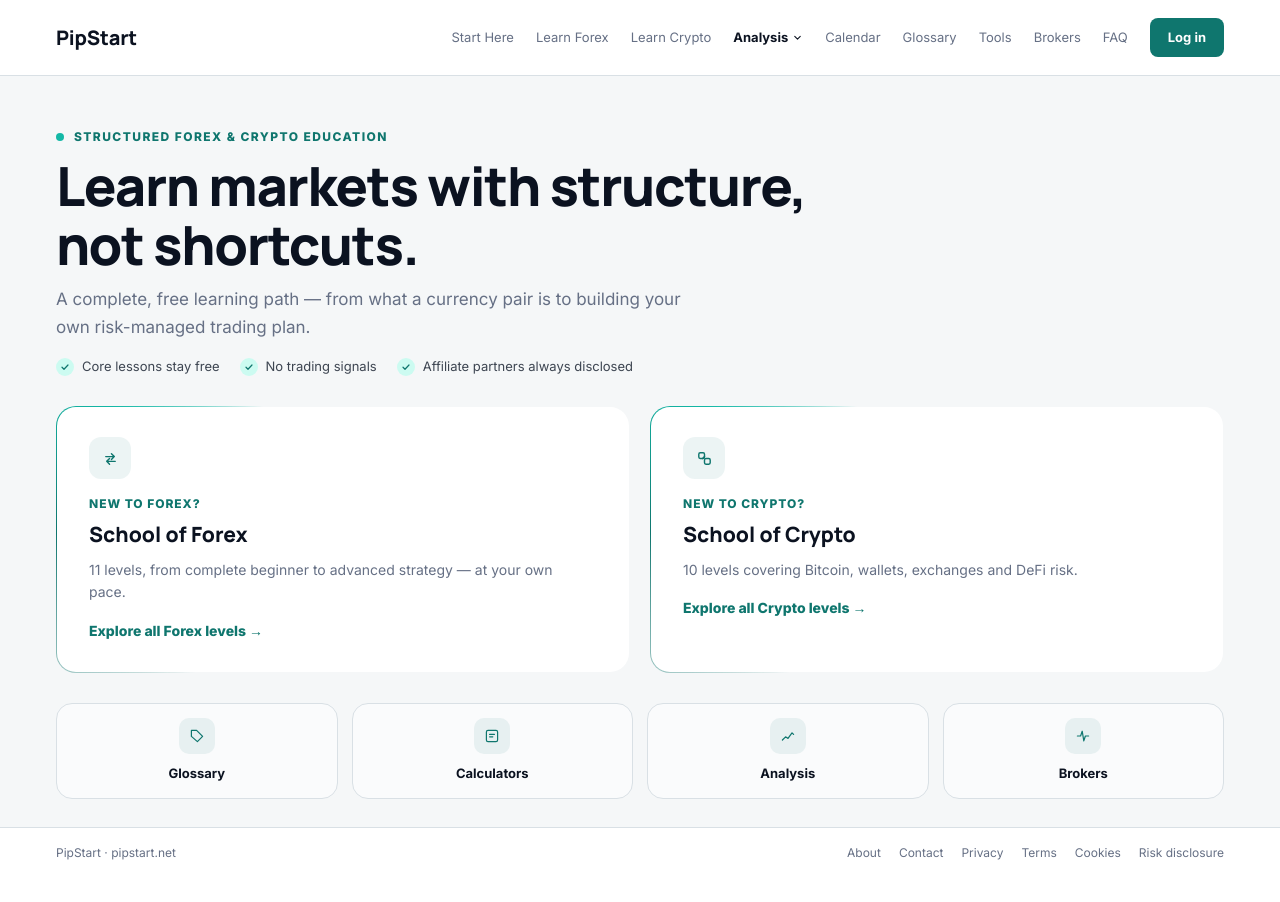
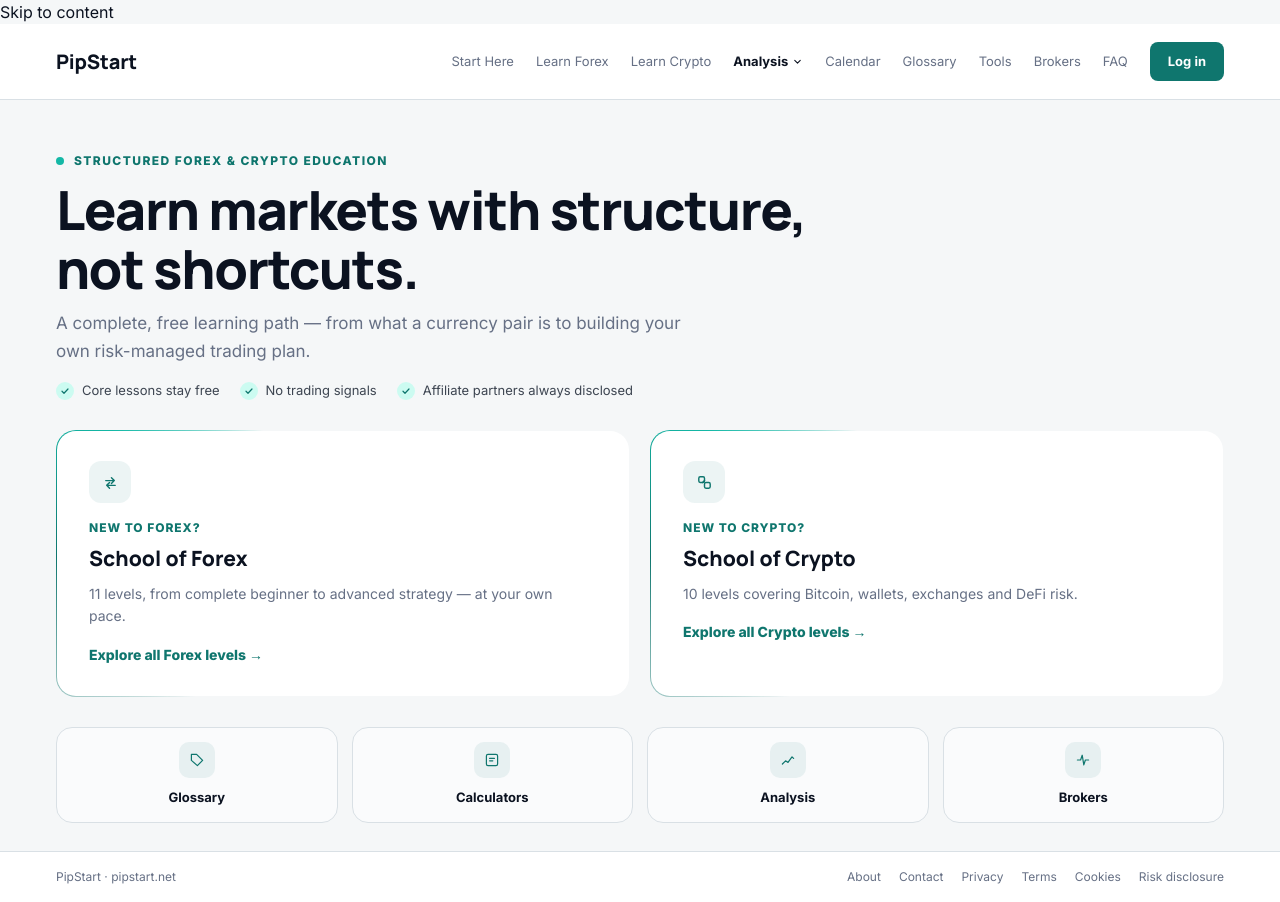
Before and after one commit to edwin343478/pipstart-platform, a Next.js app in the folder apps/pipstart/: page / in a window 1280 px wide. Before the commit the page ends 878 px from the top, so only its background shows below. Built offline with nearby package versions, Linux system fonts and the light colour scheme; no server answers.

Commit message:
Add keyboard skip links to PipStart home and lessons

```diff
--- a/apps/pipstart/src/app/globals.css
+++ b/apps/pipstart/src/app/globals.css
@@ -69,6 +69,33 @@ body {
   white-space: nowrap;
 }
 
+.pipstart-skip-link:not(:focus) {
+  position: absolute;
+  width: 1px;
+  height: 1px;
+  overflow: hidden;
+  clip-path: inset(50%);
+  white-space: nowrap;
+}
+
+.pipstart-skip-link:focus {
+  position: fixed;
+  z-index: 100;
+  inset-block-start: max(0.75rem, env(safe-area-inset-top));
+  inset-inline-start: 0.75rem;
+  padding: 0.75rem 1rem;
+  border-radius: 0.5rem;
+  background: var(--brand-primary);
+  color: #fff;
+  outline: 3px solid #fff;
+  box-shadow: 0 0 0 6px var(--brand-primary);
+  text-decoration: underline;
+}
+
+#pipstart-skip-heading[tabindex="-1"] {
+  scroll-margin-block-start: 1rem;
+}
+
 @media (max-width: 767px) {
   :root {
     --mobile-tab-height: calc(64px + env(safe-area-inset-bottom));
--- a/apps/pipstart/src/app/page.tsx
+++ b/apps/pipstart/src/app/page.tsx
@@ -79,6 +79,9 @@ const heroTrustPoints = [
 export default function Home() {
   return (
     <main className={styles.page}>
+      <a className="pipstart-skip-link" href="#pipstart-skip-heading">
+        Skip to content
+      </a>
       <header className={styles.header}>
         <Link className={styles.brand} href="/" aria-label="PipStart home">
           PipStart
@@ -100,7 +103,9 @@ export default function Home() {
           <span className={styles.eyebrowDot} aria-hidden="true" />
           <p>Structured Forex &amp; crypto education</p>
         </div>
-        <h1>Learn markets with structure, not shortcuts.</h1>
+        <h1 id="pipstart-skip-heading" tabIndex={-1}>
+          Learn markets with structure, not shortcuts.
+        </h1>
         <div className={styles.heroDescription}>
           A complete, free learning path — from what a currency pair is to
           building your own risk-managed trading plan.
--- a/apps/pipstart/src/components/SteppedLessonArticle.tsx
+++ b/apps/pipstart/src/components/SteppedLessonArticle.tsx
@@ -200,7 +200,9 @@ export function SteppedLessonArticle({
           {isLastSection && !nextLesson ? " · Final lesson" : ""}
         </span>
       </div>
-      <h1 className={styles.title}>{title}</h1>
+      <h1 id="pipstart-skip-heading" tabIndex={-1} className={styles.title}>
+        {title}
+      </h1>
 
       {/* Section pills — horizontally scrollable so an N-section lesson
           never forces illegibly small pills on mobile. Proper ARIA
--- a/apps/pipstart/src/components/lesson-page-client.tsx
+++ b/apps/pipstart/src/components/lesson-page-client.tsx
@@ -96,6 +96,9 @@ export function LessonPageClient({
 
   return (
     <main className={styles.page} data-learning-path={path}>
+      <a className="pipstart-skip-link" href="#pipstart-skip-heading">
+        Skip to content
+      </a>
       {/* A streamed loading boundary normally relies on JavaScript to reveal
           the resolved article. With scripting disabled, reveal only hidden
           containers holding this static lesson and hide its obsolete loader.
```
